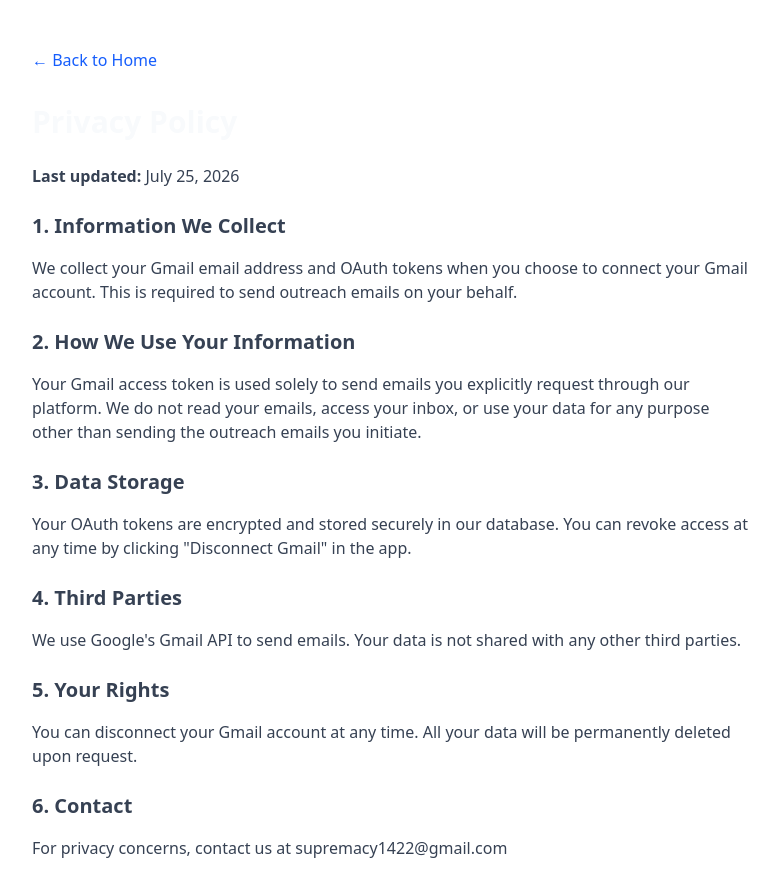
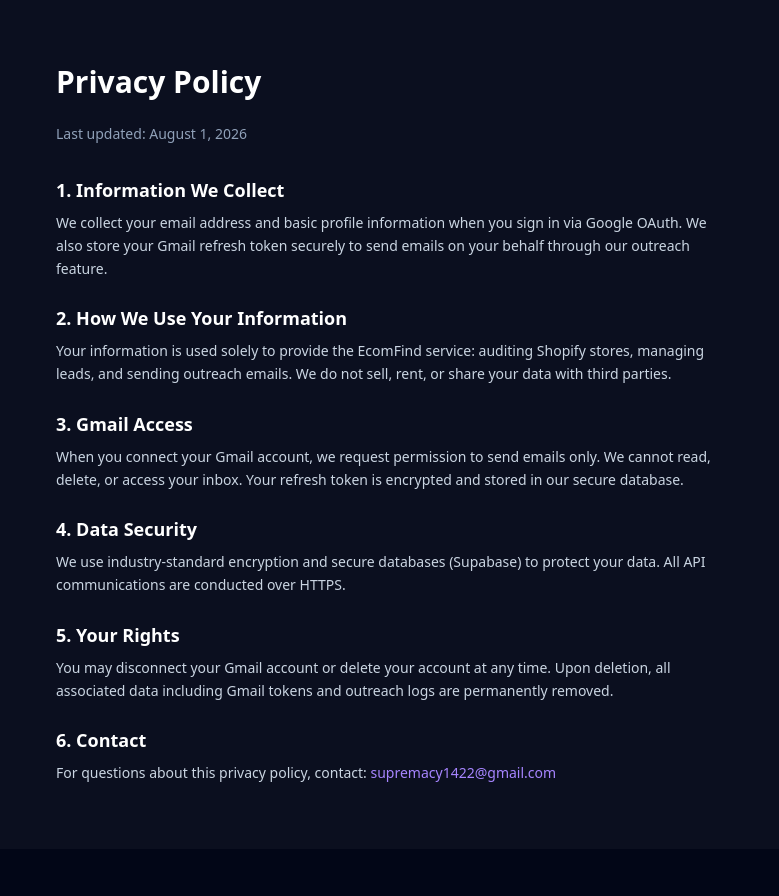
Before and after one commit to supremacy1422/ecomfind, a Next.js app: page /privacy in a window 1280 px wide. Shown: the top 896 px of the page, without its empty margins (248-1027 px from the left). After the commit the page ends 849 px from the top, so only its background shows below. Built offline with nearby package versions, Linux system fonts and the light colour scheme; no server answers.

Commit message:
Add privacy policy and terms of service pages

```diff
--- a/src/app/privacy/page.tsx
+++ b/src/app/privacy/page.tsx
@@ -1,34 +1,42 @@
-import Link from 'next/link';
-
 export default function PrivacyPage() {
   return (
-    <main className="min-h-screen bg-white">
-      <div className="max-w-3xl mx-auto px-6 py-12">
-        <Link href="/" className="text-blue-600 hover:underline mb-8 inline-block">← Back to Home</Link>
-        <h1 className="text-3xl font-bold mb-6">Privacy Policy</h1>
+    <div className="min-h-screen bg-[#0b0f1f] text-slate-200 py-16 px-4">
+      <div className="max-w-2xl mx-auto">
+        <h1 className="text-3xl font-bold text-white mb-6">Privacy Policy</h1>
+        <p className="text-slate-400 text-sm mb-8">Last updated: August 1, 2026</p>
 
-        <div className="prose text-gray-700 space-y-4">
-          <p><strong>Last updated:</strong> July 25, 2026</p>
+        <div className="space-y-6 text-slate-300 text-sm leading-relaxed">
+          <section>
+            <h2 className="text-lg font-semibold text-white mb-2">1. Information We Collect</h2>
+            <p>We collect your email address and basic profile information when you sign in via Google OAuth. We also store your Gmail refresh token securely to send emails on your behalf through our outreach feature.</p>
+          </section>
 
-          <h2 className="text-xl font-bold mt-6">1. Information We Collect</h2>
-          <p>We collect your Gmail email address and OAuth tokens when you choose to connect your Gmail account. This is required to send outreach emails on your behalf.</p>
+          <section>
+            <h2 className="text-lg font-semibold text-white mb-2">2. How We Use Your Information</h2>
+            <p>Your information is used solely to provide the EcomFind service: auditing Shopify stores, managing leads, and sending outreach emails. We do not sell, rent, or share your data with third parties.</p>
+          </section>
 
-          <h2 className="text-xl font-bold mt-6">2. How We Use Your Information</h2>
-          <p>Your Gmail access token is used solely to send emails you explicitly request through our platform. We do not read your emails, access your inbox, or use your data for any purpose other than sending the outreach emails you initiate.</p>
+          <section>
+            <h2 className="text-lg font-semibold text-white mb-2">3. Gmail Access</h2>
+            <p>When you connect your Gmail account, we request permission to send emails only. We cannot read, delete, or access your inbox. Your refresh token is encrypted and stored in our secure database.</p>
+          </section>
 
-          <h2 className="text-xl font-bold mt-6">3. Data Storage</h2>
-          <p>Your OAuth tokens are encrypted and stored securely in our database. You can revoke access at any time by clicking "Disconnect Gmail" in the app.</p>
+          <section>
+            <h2 className="text-lg font-semibold text-white mb-2">4. Data Security</h2>
+            <p>We use industry-standard encryption and secure databases (Supabase) to protect your data. All API communications are conducted over HTTPS.</p>
+          </section>
 
-          <h2 className="text-xl font-bold mt-6">4. Third Parties</h2>
-          <p>We use Google's Gmail API to send emails. Your data is not shared with any other third parties.</p>
+          <section>
+            <h2 className="text-lg font-semibold text-white mb-2">5. Your Rights</h2>
+            <p>You may disconnect your Gmail account or delete your account at any time. Upon deletion, all associated data including Gmail tokens and outreach logs are permanently removed.</p>
+          </section>
 
-          <h2 className="text-xl font-bold mt-6">5. Your Rights</h2>
-          <p>You can disconnect your Gmail account at any time. All your data will be permanently deleted upon request.</p>
-
-          <h2 className="text-xl font-bold mt-6">6. Contact</h2>
-          <p>For privacy concerns, contact us at supremacy1422@gmail.com</p>
+          <section>
+            <h2 className="text-lg font-semibold text-white mb-2">6. Contact</h2>
+            <p>For questions about this privacy policy, contact: <a href="mailto:supremacy1422@gmail.com" className="text-violet-400 hover:underline">supremacy1422@gmail.com</a></p>
+          </section>
         </div>
       </div>
-    </main>
+    </div>
   );
 }
--- /dev/null
+++ b/src/app/terms/page.tsx
@@ -0,0 +1,57 @@
+export default function TermsPage() {
+  return (
+    <div className="min-h-screen bg-[#0b0f1f] text-slate-200 py-16 px-4">
+      <div className="max-w-2xl mx-auto">
+        <h1 className="text-3xl font-bold text-white mb-6">Terms of Service</h1>
+        <p className="text-slate-400 text-sm mb-8">Last updated: August 1, 2026</p>
+
+        <div className="space-y-6 text-slate-300 text-sm leading-relaxed">
+          <section>
+            <h2 className="text-lg font-semibold text-white mb-2">1. Acceptance of Terms</h2>
+            <p>By accessing or using EcomFind, you agree to be bound by these Terms of Service. If you do not agree, you may not use the service.</p>
+          </section>
+
+          <section>
+            <h2 className="text-lg font-semibold text-white mb-2">2. Description of Service</h2>
+            <p>EcomFind provides Shopify store auditing, lead management, and email outreach tools. We do not guarantee specific results, revenue increases, or email delivery rates.</p>
+          </section>
+
+          <section>
+            <h2 className="text-lg font-semibold text-white mb-2">3. User Accounts</h2>
+            <p>You are responsible for maintaining the confidentiality of your account credentials. You must be at least 18 years old to use this service.</p>
+          </section>
+
+          <section>
+            <h2 className="text-lg font-semibold text-white mb-2">4. Acceptable Use</h2>
+            <p>You agree not to use EcomFind for spam, harassment, or any illegal activity. You are solely responsible for the content of emails sent through the platform.</p>
+          </section>
+
+          <section>
+            <h2 className="text-lg font-semibold text-white mb-2">5. Gmail Integration</h2>
+            <p>By connecting your Gmail account, you authorize EcomFind to send emails on your behalf. You may revoke this access at any time by disconnecting your account in-app or via your Google Account settings.</p>
+          </section>
+
+          <section>
+            <h2 className="text-lg font-semibold text-white mb-2">6. Limitation of Liability</h2>
+            <p>EcomFind is provided "as is" without warranties of any kind. We are not liable for any damages arising from your use of the service.</p>
+          </section>
+
+          <section>
+            <h2 className="text-lg font-semibold text-white mb-2">7. Termination</h2>
+            <p>We reserve the right to suspend or terminate your account for violations of these terms or for any reason at our sole discretion.</p>
+          </section>
+
+          <section>
+            <h2 className="text-lg font-semibold text-white mb-2">8. Changes to Terms</h2>
+            <p>We may update these terms at any time. Continued use of the service after changes constitutes acceptance of the new terms.</p>
+          </section>
+
+          <section>
+            <h2 className="text-lg font-semibold text-white mb-2">9. Contact</h2>
+            <p>For questions about these terms, contact: <a href="mailto:supremacy1422@gmail.com" className="text-violet-400 hover:underline">supremacy1422@gmail.com</a></p>
+          </section>
+        </div>
+      </div>
+    </div>
+  );
+}
```
